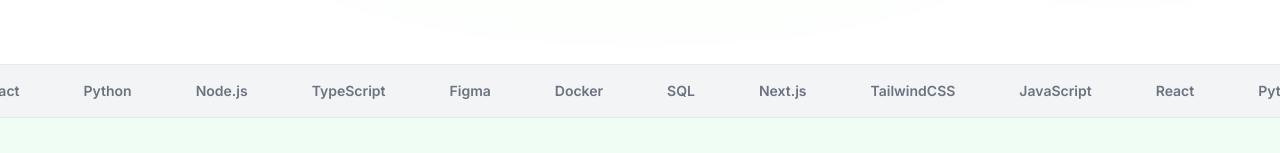
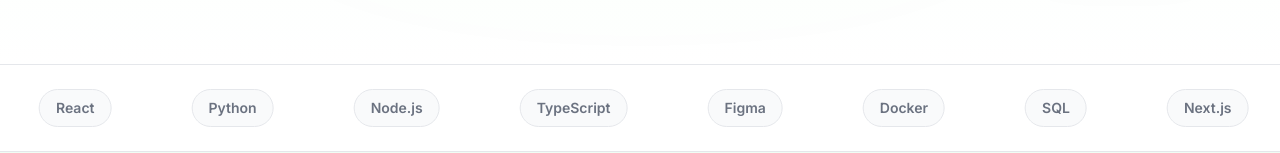
Before and after one commit to TafitaNiainaperline/frontend, a Next.js app: page / in a window 1280 px wide. Shown: the part 647-800 px from the top of the page. Built offline with nearby package versions, Linux system fonts and the light colour scheme; no server answers.

Commit message:
Update home: add tech stack badges, remove duplicates, improve design

```diff
--- a/src/app/(main)/page.tsx
+++ b/src/app/(main)/page.tsx
@@ -19,7 +19,7 @@
   { name: 'Marketing', count: 11 },
 ];
 
-const techs = ['JavaScript', 'React', 'Python', 'Node.js', 'TypeScript', 'Figma', 'Docker', 'SQL', 'Next.js', 'TailwindCSS', 'JavaScript', 'React', 'Python', 'Node.js', 'TypeScript', 'Figma', 'Docker', 'SQL', 'Next.js', 'TailwindCSS'];
+const techs = ['JavaScript', 'React', 'Python', 'Node.js', 'TypeScript', 'Figma', 'Docker', 'SQL', 'Next.js', 'TailwindCSS', 'HTML', 'CSS', 'PHP', 'Laravel', 'Git', 'AWS', 'MongoDB', 'Vue.js', 'Angular', 'Go'];
 
 export default function HomePage() {
   return (
@@ -116,10 +116,10 @@
       </section>
 
       {/* ── SCROLLING TECH BAND ── */}
-      <div className="border-y border-gray-200 bg-gray-100 py-4 overflow-hidden">
+      <div className="border-y border-gray-200 bg-white py-6 overflow-hidden">
         <div className="flex animate-scroll-x whitespace-nowrap">
-          {techs.map((t, i) => (
-              <span key={i} className="text-gray-500 text-sm font-semibold mx-8 hover:text-primary-500 transition-colors cursor-default">
+          {[...techs, ...techs, ...techs].map((t, i) => (
+              <span key={i} className="text-gray-500 text-sm font-semibold mx-10 hover:text-primary-500 transition-colors cursor-default px-4 py-2 border border-gray-200 rounded-full bg-gray-50">
               {t}
             </span>
           ))}
```
